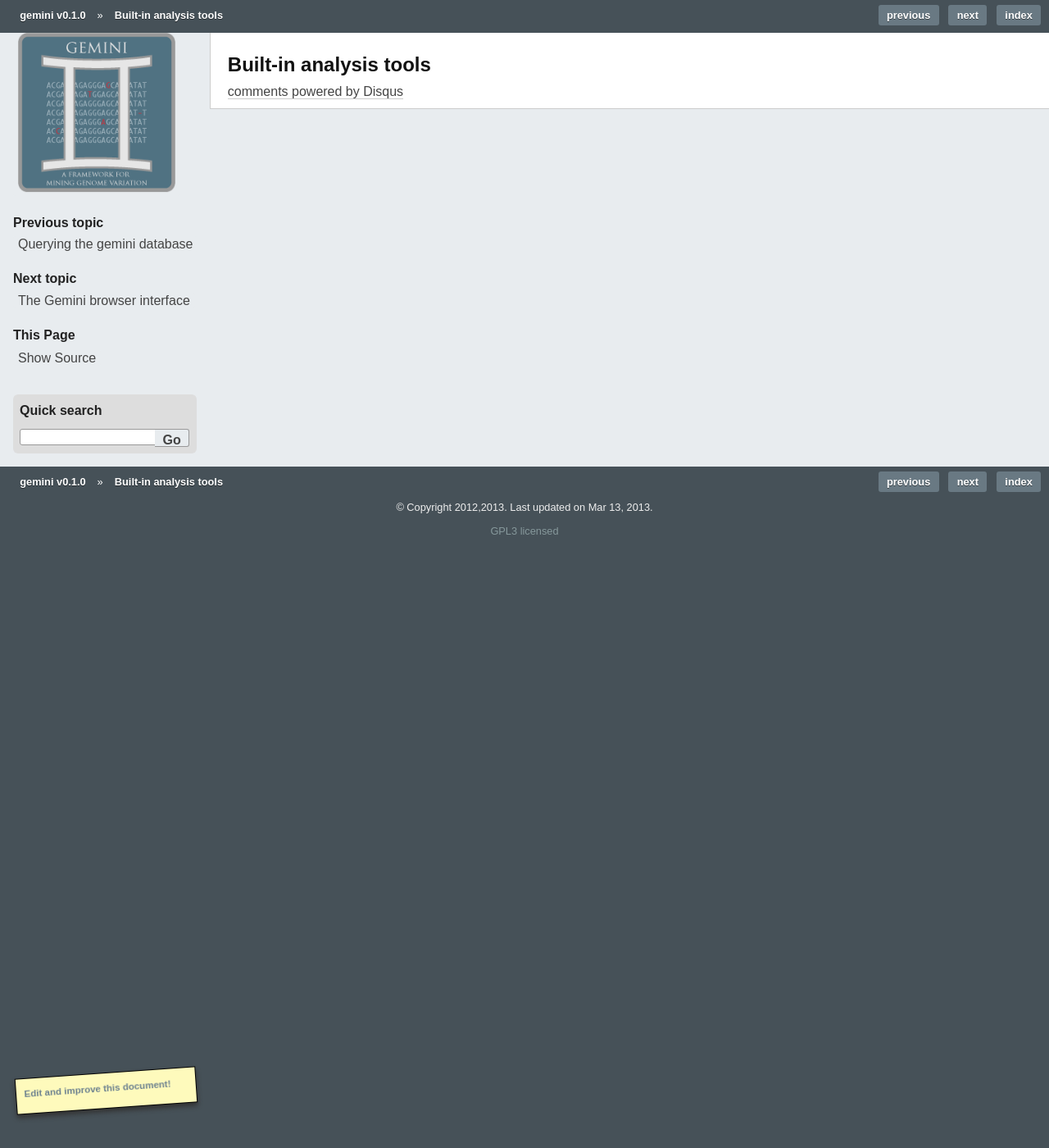
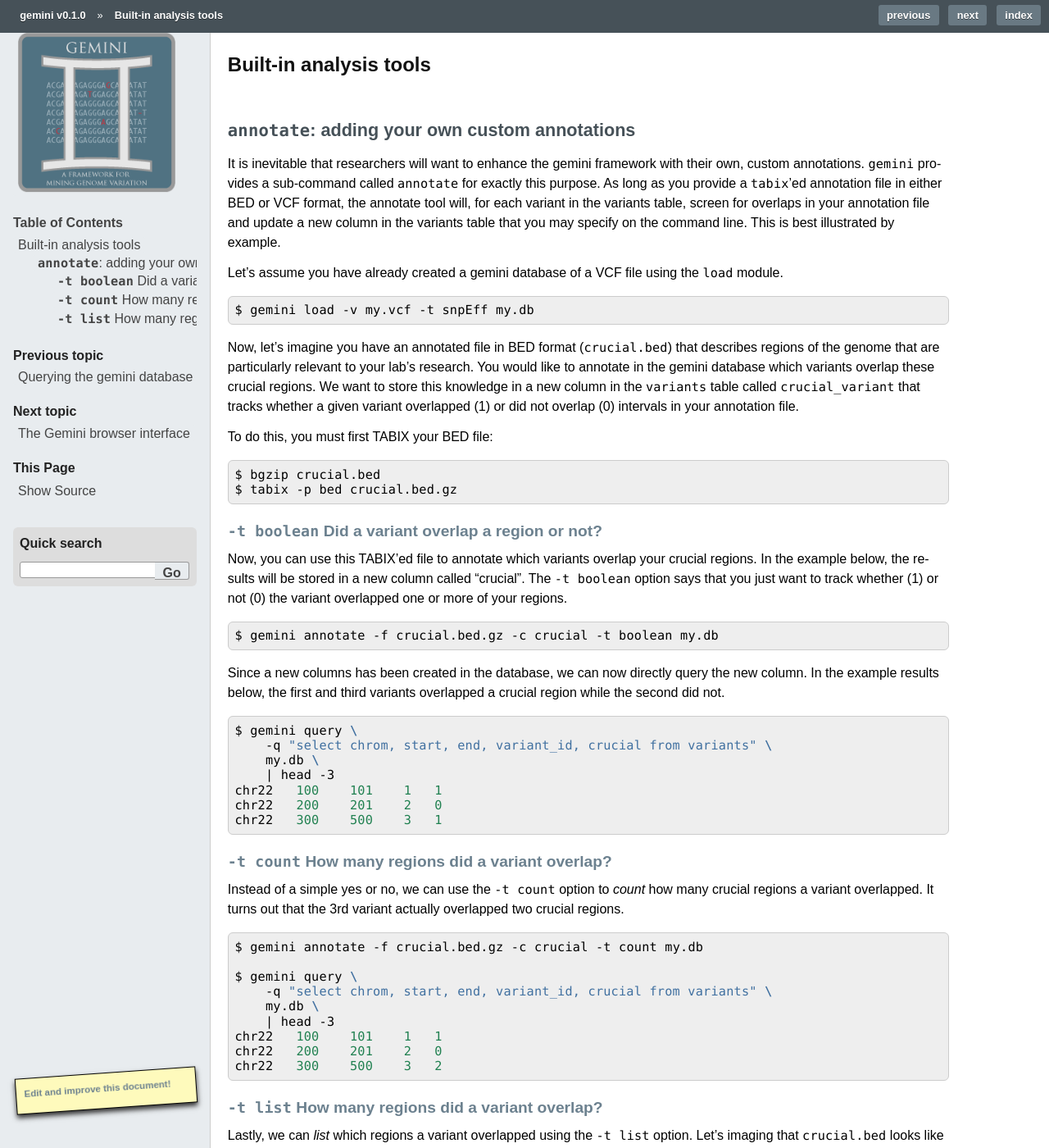
Before and after one commit to arq5x/gemini, a Sphinx documentation site: the page built from docs/content/tools.rst, in a window 1280 px wide and 1400 px high. Shown: the whole window at 82% size. Built offline with Sphinx 7.4.7, drawn with Linux system fonts in a browser that asks for light colours; formulas are drawn with MathJax 3; pages that are not in the unit, such as notebooks, are missing from menus; comment, search, counter and statistics services are not loaded; some of the changed text lies outside the part shown.

Commit message:
[DOCS] add docs for the annotate tool.

```diff
--- a/docs/content/tools.rst
+++ b/docs/content/tools.rst
@@ -1,3 +1,113 @@
 ############################
 Built-in analysis tools
 ############################
+
+
+===========================================================
+``annotate``: adding your own custom annotations
+===========================================================
+It is inevitable that researchers will want to enhance the gemini framework with
+their own, custom annotations. ``gemini`` provides a sub-command called
+``annotate`` for exactly this purpose. As long as you provide a ``tabix``'ed
+annotation file in either BED or VCF format, the annotate tool will, for each
+variant in the variants table, screen for overlaps in your annotation file and
+update a new column in the variants table that you may specify on the command
+line. This is best illustrated by example.
+
+Let's assume you have already created a gemini database of a VCF file using
+the ``load`` module.
+
+.. code-block:: bash
+
+    $ gemini load -v my.vcf -t snpEff my.db
+
+Now, let's imagine you have an annotated file in BED format (``crucial.bed``)
+that describes regions of the genome that are particularly relevant to your
+lab's research. You would like to annotate in the gemini database which variants
+overlap these crucial regions. We want to store this knowledge in a new column
+in the ``variants`` table called ``crucial_variant`` that tracks whether a given
+variant overlapped (1) or did not overlap (0) intervals in your annotation file.
+
+To do this, you must first TABIX your BED file:
+
+.. code-block:: bash
+
+    $ bgzip crucial.bed
+    $ tabix -p bed crucial.bed.gz
+
+
+------------------------------------------------------
+``-t boolean`` Did a variant overlap a region or not?
+------------------------------------------------------
+Now, you can use this TABIX'ed file to annotate which variants overlap your
+crucial regions.  In the example below, the results will be stored in a new
+column called "crucial".  The ``-t boolean`` option says that you just want to
+track whether (1) or not (0) the variant overlapped one or more of your regions.
+
+.. code-block:: bash
+
+    $ gemini annotate -f crucial.bed.gz -c crucial -t boolean my.db
+
+Since a new columns has been created in the database, we can now directly query
+the new column.  In the example results below, the first and third variants
+overlapped a crucial region while the second did not.
+
+.. code-block:: bash
+
+    $ gemini query \
+        -q "select chrom, start, end, variant_id, crucial from variants" \
+        my.db \
+        | head -3
+    chr22   100    101    1   1
+    chr22   200    201    2   0
+    chr22   300    500    3   1
+
+
+-----------------------------------------------------
+``-t count`` How many regions did a variant overlap?
+-----------------------------------------------------
+Instead of a simple yes or no, we can use the ``-t count`` option to *count*
+how many crucial regions a variant overlapped.  It turns out that the 3rd
+variant actually overlapped two crucial regions.
+
+.. code-block:: bash
+
+    $ gemini annotate -f crucial.bed.gz -c crucial -t count my.db
+
+    $ gemini query \
+        -q "select chrom, start, end, variant_id, crucial from variants" \
+        my.db \
+        | head -3
+    chr22   100    101    1   1
+    chr22   200    201    2   0
+    chr22   300    500    3   2
+
+
+-----------------------------------------------------
+``-t list`` How many regions did a variant overlap?
+-----------------------------------------------------
+Lastly, we can *list* which regions a variant overlapped using the ``-t list``
+option.  Let's imaging that ``crucial.bed`` looks like this:
+
+.. code-block:: bash
+
+    chr22   50    150    crucial1
+    chr22   300   400    crucial2
+    chr22   350   450    crucial3
+
+When we use ``-t list``, the resulting column can store a comma-separated list
+of the region names (column 4).  You can choose whatever column you want to
+store in the database, but in this example, we will use the 4th column (the
+name).  We specify which column to store in the list with the ``-e`` option.
+
+.. code-block:: bash
+
+    $ gemini annotate -f crucial.bed.gz -c crucial -t list -e 4 my.db
+
+    $ gemini query \
+        -q "select chrom, start, end, variant_id, crucial from variants" \
+        my.db \
+        | head -3
+    chr22   100    101    1   crucial1
+    chr22   200    201    2   0
+    chr22   300    500    3   crucial2,crucial3
```
